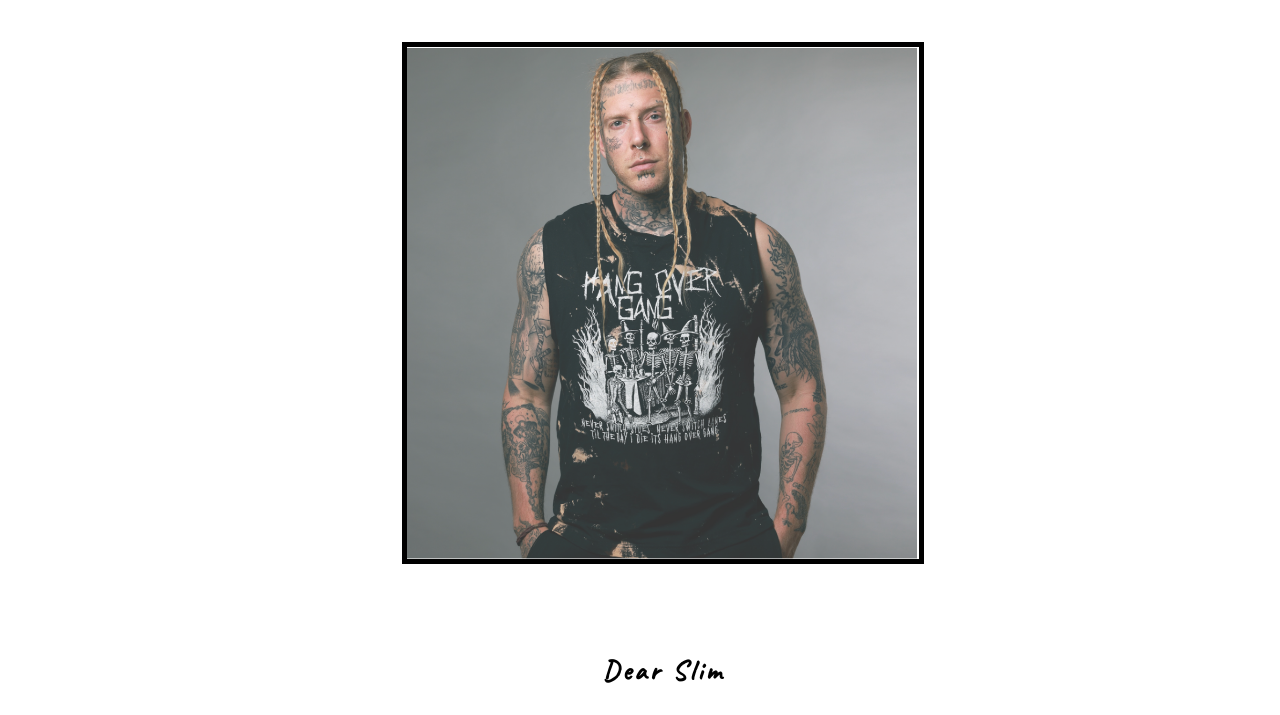
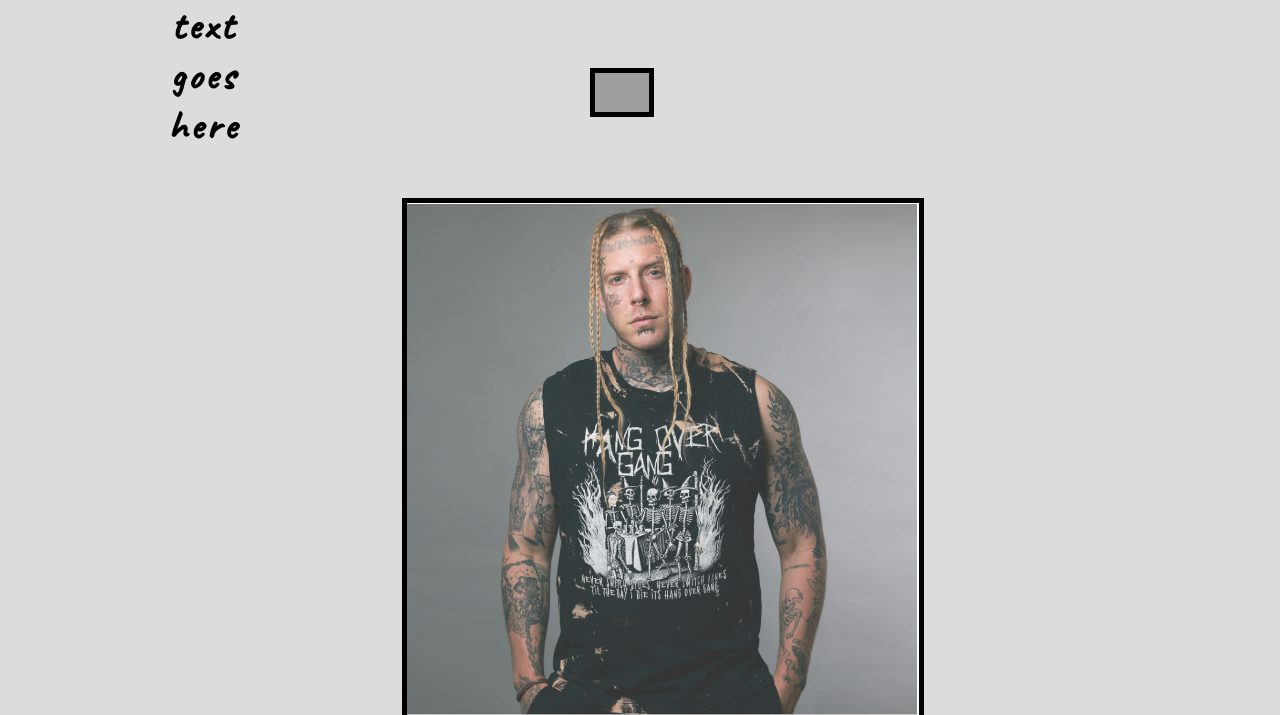
Before and after one commit to jillwilliams/learning-project, a plain HTML site: page index.html in a window 1280 px wide. Shown: the part 293-1008 px from the top of the page. Drawn offline with Linux system fonts and the light colour scheme; grey boxes are pictures that could not be loaded; a web font is replaced by a local one.

Commit message:
third draft

```diff
--- a/index.html
+++ b/index.html
@@ -35,10 +35,17 @@
                 <a href="#contactUs" id="title1">Contact Us</a>
             </nav>
         </div>
+        <table>
+            <th id="text1">
+                text goes here
+            </th>
+            <th id="video">
+                <img src="images/video.png" id="pic1" />
+            </th>
+        </table>
         <p>
             <img src="images/hot.png" alt="tom" id="hero" />
         </p>
-        <br>
         <div id="postContainer">
             <div id="songs">
                 <h3>Dear Slim</h3>
--- a/styles.css
+++ b/styles.css
@@ -14,12 +14,28 @@
     background-color: maroon;
     color: white;
 }
+#text1 {
+    padding-left: 20%;
+    font-size: 40px;
+}
+#video {
+    padding-left: 50%;
+
+}
+#pic1 {
+    width: 60%;
+    height: 70%;
+    margin-top: 40px;
+    border: solid black 5px;
+
+}
 #hero {
     width: 40%;
     height: 40%;
     margin-top: 20px;
     align-items: center;
     border: solid black 5px;
+
 }
 
 #merchOne {
@@ -36,7 +52,7 @@
 
 }
 #ghost {
-    padding: 40px;
+    padding-top: 40px;
 }
 #skull1 {
     width: 60%;
@@ -48,7 +64,7 @@
 body {
     width: 100%;
     height: 100%;
-    background-repeat: no-repeat;
+    background-color: gainsboro;
     font-size: 1.5rem;
     color: black;
     font-family: 'Caveat', cursive;
```
Also changed, not shown: 1 other file.
